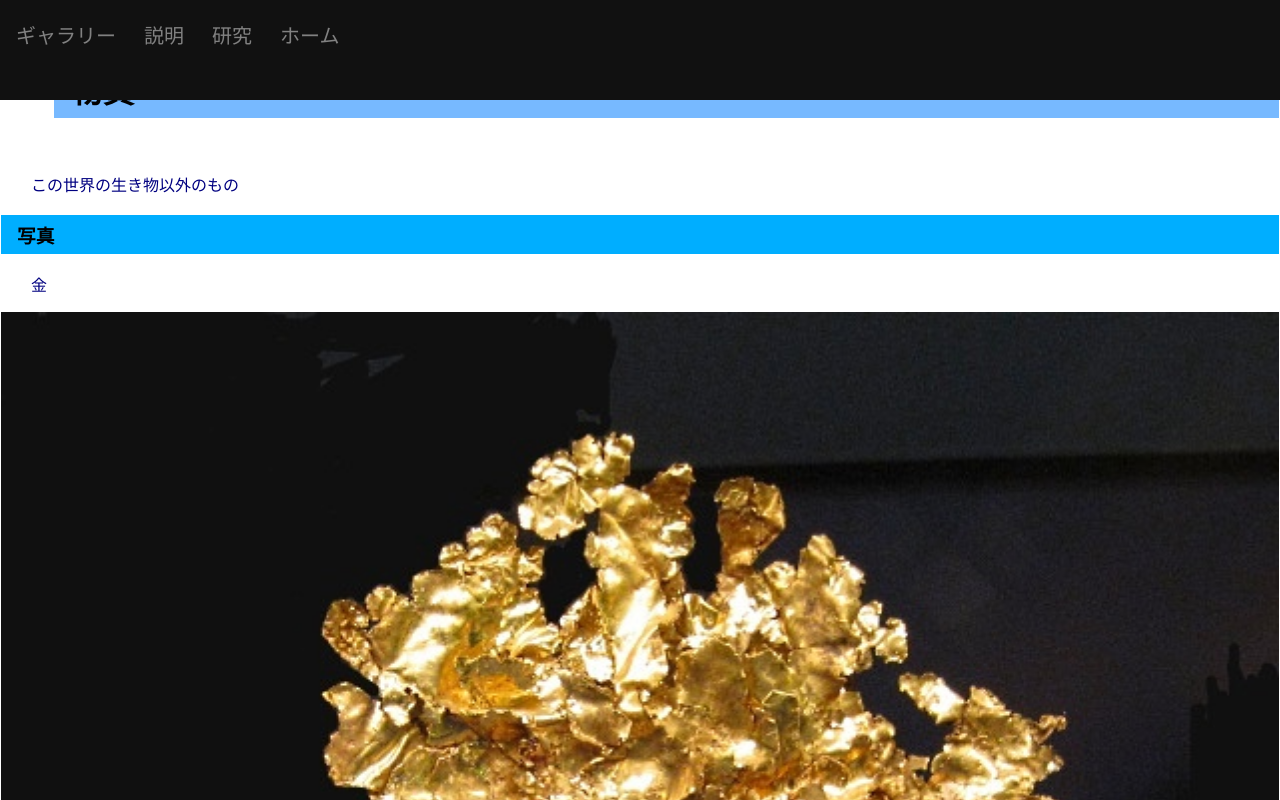
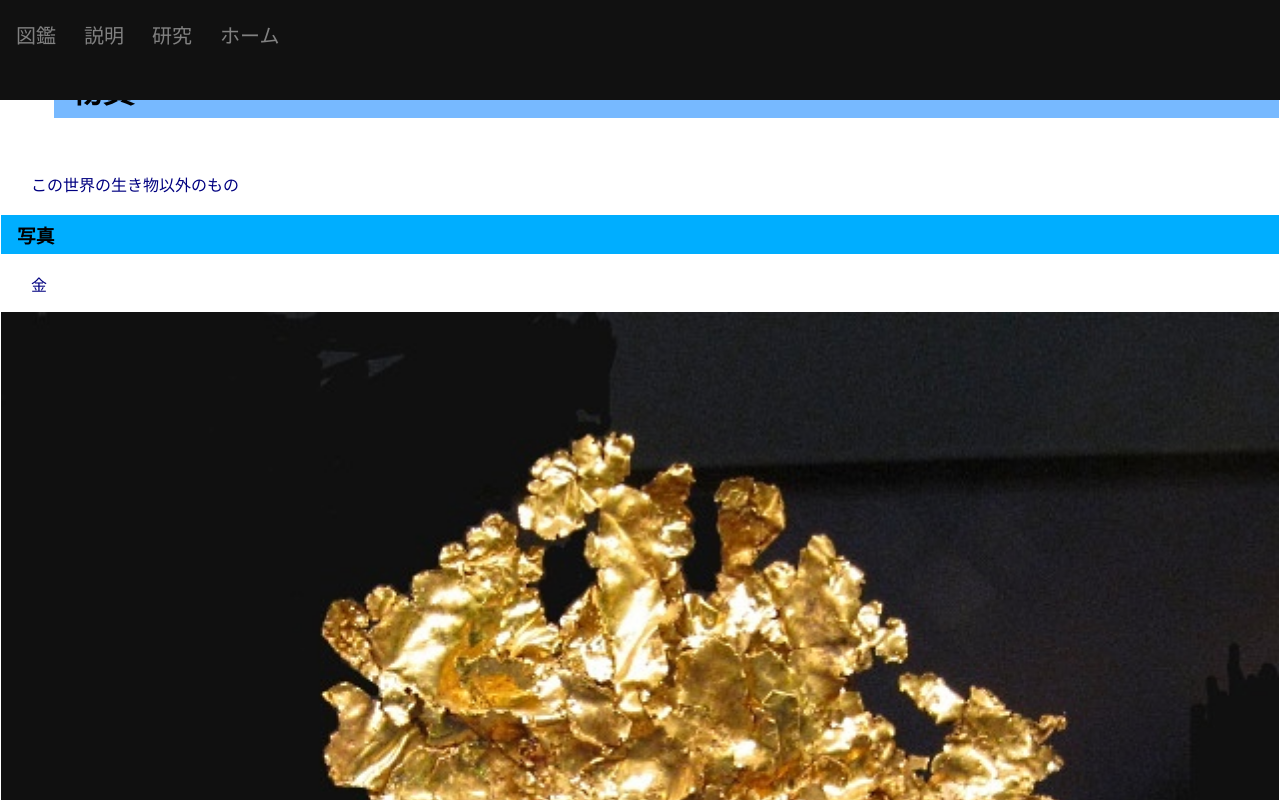
Before and after one commit to kirintou/takarasagashi, a plain HTML site: page material.html in a window 1280 px wide. Shown: the top 800 px of the page. Drawn offline with Linux system fonts and the light colour scheme.

Commit message:
Update material.html

```diff
--- a/material.html
+++ b/material.html
@@ -8,7 +8,7 @@
     </HEAD>
     <BODY class="w3-content">
         <div class="sidenav">
-            <a href="#picture">ギャラリー</a>
+            <a href="#picture">図鑑</a>
             <a href="#explanation">説明</a>
             <a href="#more">研究</a>
             <a href='index.html'>ホーム</a>
```
